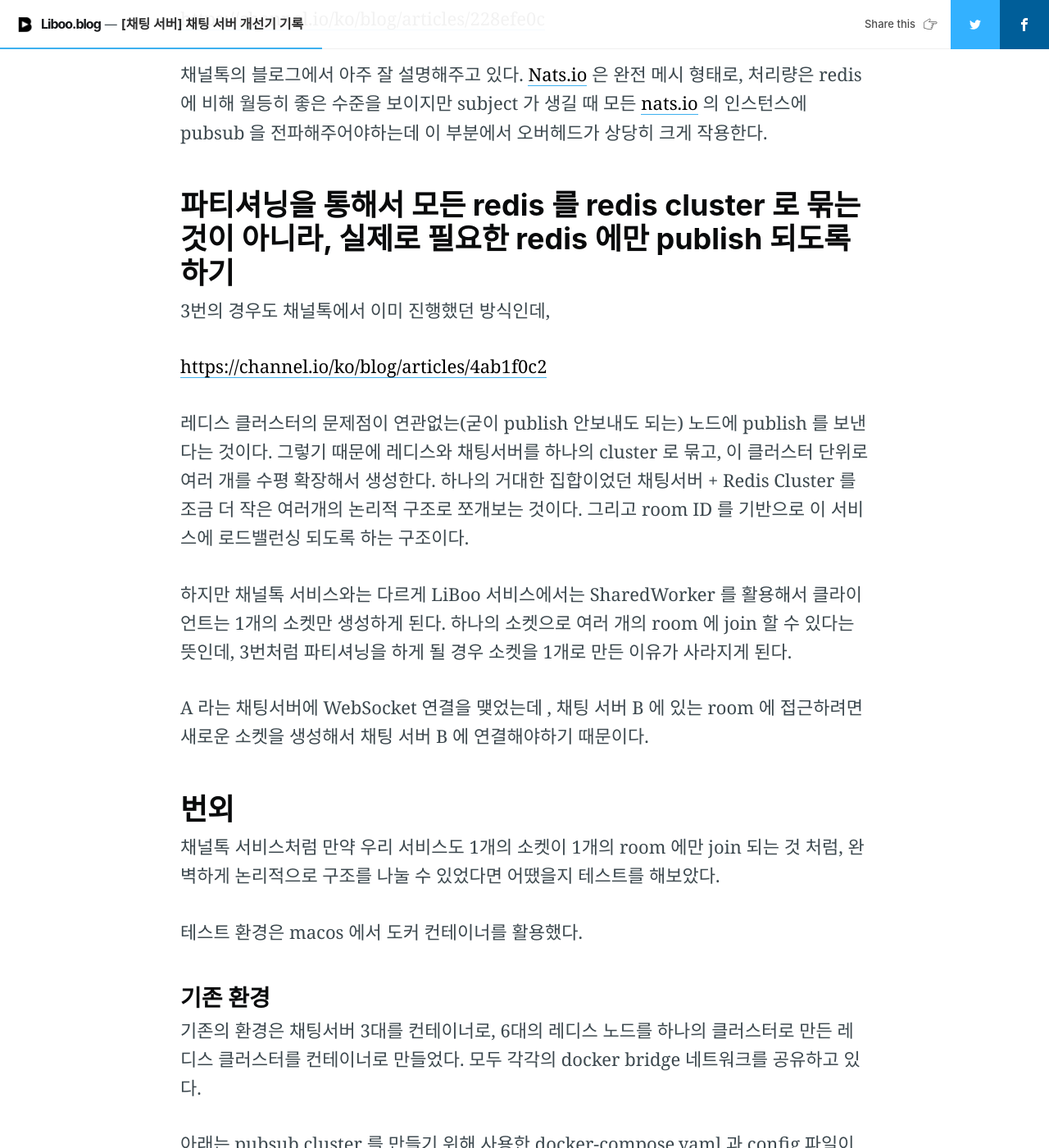
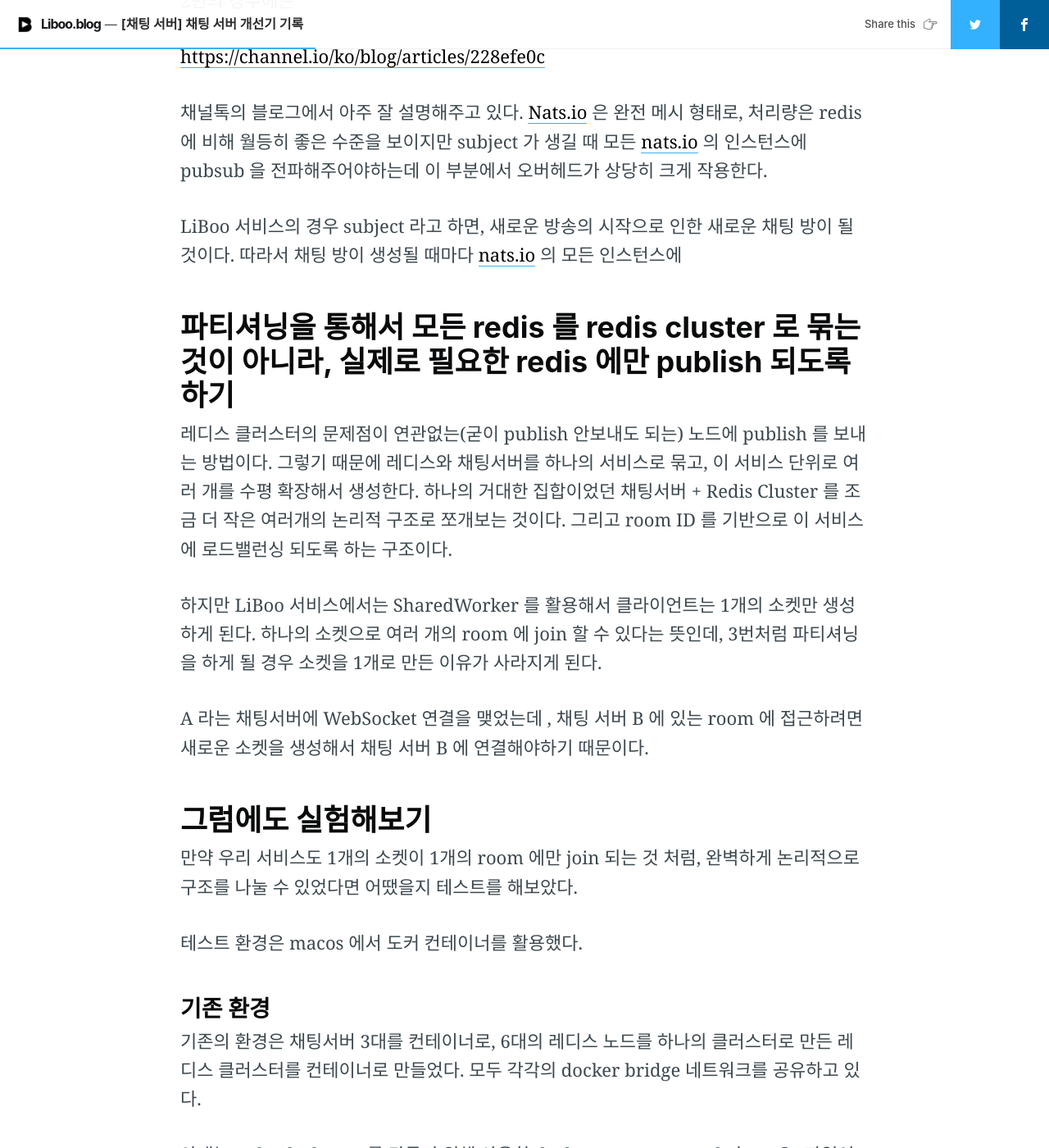
Before and after one commit to libookr/liboo.blog, a Jekyll site: the page built from _posts/2024-11-23-[채팅_서버]_채팅_서버_개선기_기록.md, in a window 1280 px wide and 1400 px high, scrolled down 3856 px. Shown: the whole window at 82% size. Built offline with Jekyll 4.4.1, drawn with Linux system fonts in a browser that asks for light colours; nearby versions of some CDN libraries; comment, search, counter and statistics services are not loaded; some of the changed text lies outside the part shown.

Commit message:
[배포] Notion 변경 사항 저장

```diff
--- a/_posts/2024-11-23-[채팅_서버]_채팅_서버_개선기_기록.md
+++ b/_posts/2024-11-23-[채팅_서버]_채팅_서버_개선기_기록.md
@@ -53,6 +53,7 @@ shardedAdapter 는 기존의 subscribe 커맨드가 아닌, (SSUBSCRIBE, SPUBLIS
 1. ioredis 를 node-redis 로 마이그레이션 + shardedAdapter 사용
 2. redis cluster 를 버리고 [Nats.io](http://nats.io/) 로 마이그레이션
 3. 파티셔닝을 통해서 모든 redis 를 redis cluster 로 묶는 것이 아니라, 실제로 필요한 redis 에만 publish 되도록 하기
+4. Hash Ring 과 가상 노드를 활용한 부하 분산? (공부중)
 
 ## ioredis 를 node-redis 로 마이그레이션 + shardedAdapter 사용
 
@@ -72,28 +73,25 @@ shardedAdapter 는 기존의 subscribe 커맨드가 아닌, (SSUBSCRIBE, SPUBLIS
 채널톡의 블로그에서 아주 잘 설명해주고 있다. [Nats.io](http://nats.io/) 은 완전 메시 형태로, 처리량은 redis 에 비해 월등히 좋은 수준을 보이지만 subject 가 생길 때 모든 [nats.io](http://nats.io/) 의 인스턴스에 pubsub 을 전파해주어야하는데 이 부분에서 오버헤드가 상당히 크게 작용한다.
 
 
+LiBoo 서비스의 경우 subject 라고 하면, 새로운 방송의 시작으로 인한 새로운 채팅 방이 될 것이다. 따라서 채팅 방이 생성될 때마다 [nats.io](http://nats.io/) 의 모든 인스턴스에
+
+
 ## 파티셔닝을 통해서 모든 redis 를 redis cluster 로 묶는 것이 아니라, 실제로 필요한 redis 에만 publish 되도록 하기
 
 
-3번의 경우도 채널톡에서 이미 진행했던 방식인데,
+레디스 클러스터의 문제점이 연관없는(굳이 publish 안보내도 되는) 노드에 publish 를 보내는 방법이다. 그렇기 때문에 레디스와 채팅서버를 하나의 서비스로 묶고, 이 서비스 단위로 여러 개를 수평 확장해서 생성한다. 하나의 거대한 집합이었던 채팅서버 + Redis Cluster 를 조금 더 작은 여러개의 논리적 구조로 쪼개보는 것이다. 그리고 room ID 를 기반으로 이 서비스에 로드밸런싱 되도록 하는 구조이다.
 
 
-[https://channel.io/ko/blog/articles/4ab1f0c2](https://channel.io/ko/blog/articles/4ab1f0c2)
-
-
-레디스 클러스터의 문제점이 연관없는(굳이 publish 안보내도 되는) 노드에 publish 를 보낸다는 것이다. 그렇기 때문에 레디스와 채팅서버를 하나의 cluster 로 묶고, 이 클러스터 단위로 여러 개를 수평 확장해서 생성한다. 하나의 거대한 집합이었던 채팅서버 + Redis Cluster 를 조금 더 작은 여러개의 논리적 구조로 쪼개보는 것이다. 그리고 room ID 를 기반으로 이 서비스에 로드밸런싱 되도록 하는 구조이다.
-
-
-하지만 채널톡 서비스와는 다르게 LiBoo 서비스에서는 SharedWorker 를 활용해서 클라이언트는 1개의 소켓만 생성하게 된다. 하나의 소켓으로 여러 개의 room 에 join 할 수 있다는 뜻인데, 3번처럼 파티셔닝을 하게 될 경우 소켓을 1개로 만든 이유가 사라지게 된다.
+하지만 LiBoo 서비스에서는 SharedWorker 를 활용해서 클라이언트는 1개의 소켓만 생성하게 된다. 하나의 소켓으로 여러 개의 room 에 join 할 수 있다는 뜻인데, 3번처럼 파티셔닝을 하게 될 경우 소켓을 1개로 만든 이유가 사라지게 된다.
 
 
 A 라는 채팅서버에 WebSocket 연결을 맺었는데 , 채팅 서버 B 에 있는 room 에 접근하려면 새로운 소켓을 생성해서 채팅 서버 B 에 연결해야하기 때문이다.
 
 
-## 번외
+## 그럼에도 실험해보기
 
 
-채널톡 서비스처럼 만약 우리 서비스도 1개의 소켓이 1개의 room 에만 join 되는 것 처럼, 완벽하게 논리적으로 구조를 나눌 수 있었다면 어땠을지 테스트를 해보았다.
+만약 우리 서비스도 1개의 소켓이 1개의 room 에만 join 되는 것 처럼, 완벽하게 논리적으로 구조를 나눌 수 있었다면 어땠을지 테스트를 해보았다.
 
 
 테스트 환경은 macos 에서 도커 컨테이너를 활용했다.
@@ -301,6 +299,15 @@ LOCAL_REDIS_CONFIG 는 캐시용 레디스이므로 지금 진행중인 테스
 아무래도 하나의 (채팅서버 + 레디스) 에 트래픽이 몰린다면 이 구조도 추가 확장이 필요해보인다.
 
 
+## Hash Ring 과 가상 노드를 활용한 부하 분산
+
+
+이 방법은 ‘가상 면접 사례로 배우는 대규모 시스템 설계 기초’ 라는 책을 읽으면서 우리 서비스에 적용해볼 수 있지 않을까? 라고 생각이 들었던 방식이다.
+
+
+redis pubsub 을 쓰는 이유는
+
+
 # Default Room 을 나가면 [socket.io](http://socket.io/) 의 Broadcast 로직이 바뀌는 문제
 
 
```
